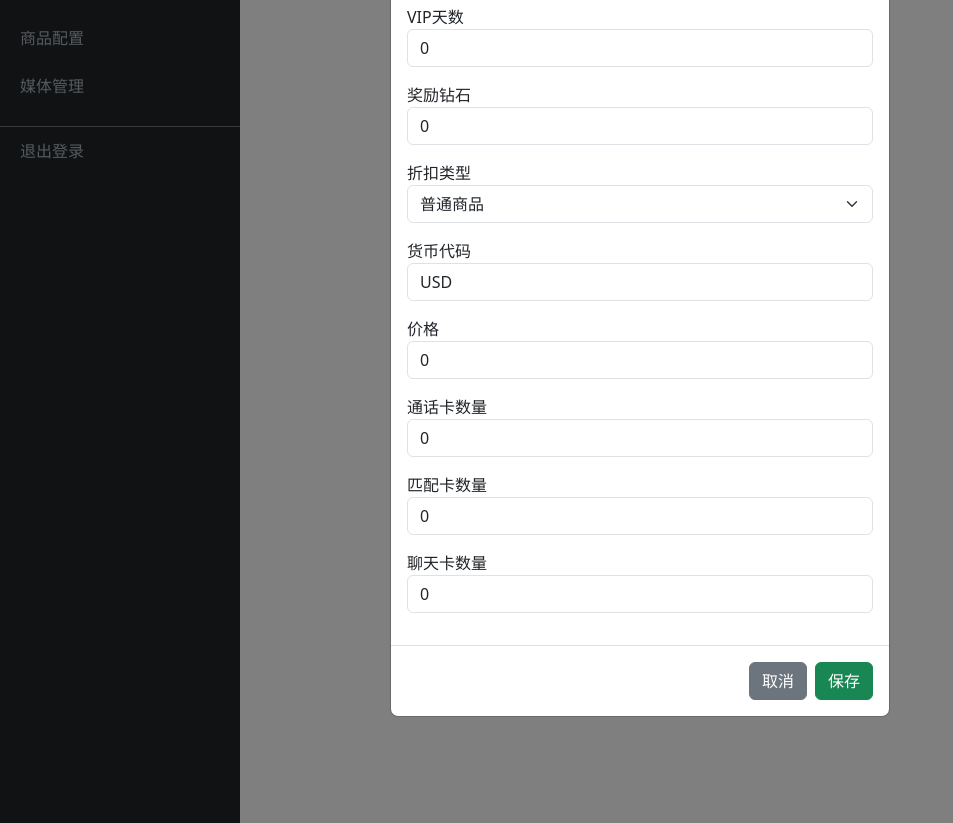
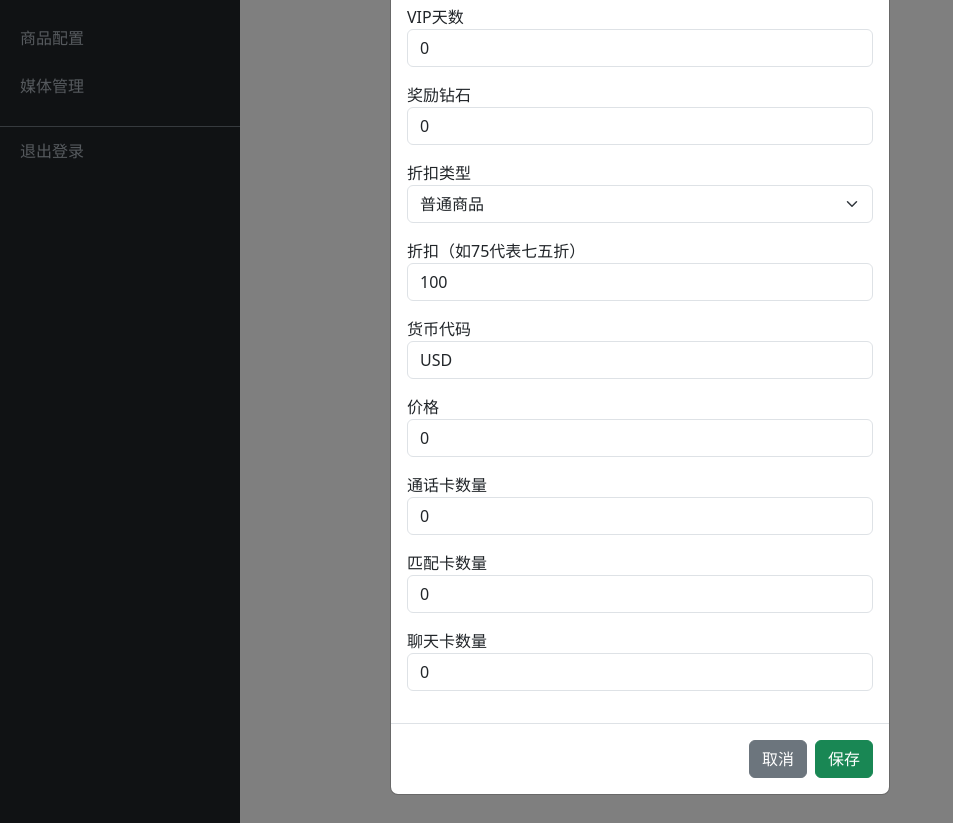
Before and after one commit to kekiki/chatstar_admin, a FastAPI app: template templates/product_list.html in a window 1280 px wide, after a click on "新增商品". Shown: the part 337-1160 px from the top of the page, without its empty margins (0-953 px from the left). Run offline with FastAPI, Linux system fonts and the light colour scheme; the template is opened without the code that fills it, so the values that code supplies are empty; parts of the project's set-up code (start-up, migrations or seed data) failed here and were passed over.

Commit message:
product list

```diff
--- a/models/product.py
+++ b/models/product.py
@@ -16,6 +16,7 @@ class Product(Base):
     vip_days = Column(Integer, default=0)
     reward_diamonds = Column(Integer, default=0)
     discount_type = Column(Integer, default=0) # 0:普通商品，1:首充折扣
+    discount = Column(Integer, default=100) # 折扣, 如75代表七五折
     currency_code = Column(String, default="USD")
     currency_price = Column(Double, default=0)
     call_card_num = Column(Integer, default=0)
--- a/templates/product_list.html
+++ b/templates/product_list.html
@@ -50,6 +50,7 @@
                     <th>VIP天数</th>
                     <th>奖励钻石</th>
                     <th>折扣类型</th>
+                    <th>折扣</th>
                     <th>货币</th>
                     <th>价格</th>
                     <th>通话卡</th>
@@ -83,6 +84,7 @@
                         <span class="badge bg-secondary">未知</span>
                         {% endif %}
                     </td>
+                    <td class="small-cell">{{ item.discount or 100 }}</td>
                     <td class="small-cell">{{ item.currency_code or '-' }}</td>
                     <td class="small-cell">{{ item.currency_price or 0 }}</td>
                     <td class="small-cell">{{ item.call_card_num or 0 }}</td>
@@ -97,6 +99,7 @@
                                 data-vip-days="{{ item.vip_days or 0 }}"
                                 data-reward-diamonds="{{ item.reward_diamonds or 0 }}"
                                 data-discount-type="{{ item.discount_type or 0 }}"
+                                data-discount="{{ item.discount or 100 }}"
                                 data-currency-code="{{ item.currency_code or 'USD' }}"
                                 data-currency-price="{{ item.currency_price or 0 }}"
                                 data-call-card-num="{{ item.call_card_num or 0 }}"
@@ -167,6 +170,10 @@
                             <option value="0">普通商品</option>
                             <option value="1">首充折扣</option>
                         </select>
+                    </div>
+                    <div class="mb-3">
+                        <label>折扣（如75代表七五折）</label>
+                        <input type="number" name="discount" id="addDiscount" class="form-control" value="100">
                     </div>
                     <div class="mb-3">
                         <label>货币代码</label>
@@ -242,6 +249,10 @@
                         </select>
                     </div>
                     <div class="mb-3">
+                        <label>折扣（如75代表七五折）</label>
+                        <input type="number" name="discount" id="editDiscount" class="form-control" value="100">
+                    </div>
+                    <div class="mb-3">
                         <label>货币代码</label>
                         <input type="text" name="currency_code" id="editCurrencyCode" class="form-control" value="USD">
                     </div>
@@ -283,6 +294,7 @@ $(".edit-product-btn").click(function(){
     $("#editVipDays").val(btn.attr("data-vip-days"));
     $("#editRewardDiamonds").val(btn.attr("data-reward-diamonds"));
     $("#editDiscountType").val(btn.attr("data-discount-type"));
+    $("#editDiscount").val(btn.attr("data-discount"));
     $("#editCurrencyCode").val(btn.attr("data-currency-code"));
     $("#editCurrencyPrice").val(btn.attr("data-currency-price"));
     $("#editCallCardNum").val(btn.attr("data-call-card-num"));
@@ -301,6 +313,7 @@ $("#submitEditProduct").click(async function(){
     const vip_days = parseInt(form.find("[name=vip_days]").val()) || 0;
     const reward_diamonds = parseInt(form.find("[name=reward_diamonds]").val()) || 0;
     const discount_type = parseInt(form.find("[name=discount_type]").val()) || 0;
+    const discount = parseInt(form.find("[name=discount]").val()) || 100;
     const currency_code = form.find("[name=currency_code]").val();
     const currency_price = parseFloat(form.find("[name=currency_price]").val()) || 0;
     const call_card_num = parseInt(form.find("[name=call_card_num]").val()) || 0;
@@ -320,7 +333,7 @@ $("#submitEditProduct").click(async function(){
         const res = await fetch("/admin/api/update_product", {
             method: "PUT",
             headers: {"Content-Type": "application/json"},
-            body: JSON.stringify({id, package_name, sku, diamonds, vip_days, reward_diamonds, discount_type, currency_code, currency_price, call_card_num, match_card_num, chat_card_num})
+            body: JSON.stringify({id, package_name, sku, diamonds, vip_days, reward_diamonds, discount_type, discount, currency_code, currency_price, call_card_num, match_card_num, chat_card_num})
         });
         const data = await res.json();
         if (res.ok && data.code === 200) {
@@ -344,6 +357,7 @@ $("#submitAddProduct").click(async function(){
     const vip_days = parseInt(form.find("[name=vip_days]").val()) || 0;
     const reward_diamonds = parseInt(form.find("[name=reward_diamonds]").val()) || 0;
     const discount_type = parseInt(form.find("[name=discount_type]").val()) || 0;
+    const discount = parseInt(form.find("[name=discount]").val()) || 100;
     const currency_code = form.find("[name=currency_code]").val();
     const currency_price = parseFloat(form.find("[name=currency_price]").val()) || 0;
     const call_card_num = parseInt(form.find("[name=call_card_num]").val()) || 0;
@@ -363,7 +377,7 @@ $("#submitAddProduct").click(async function(){
         const res = await fetch("/admin/api/add_product", {
             method: "POST",
             headers: {"Content-Type": "application/json"},
-            body: JSON.stringify({package_name, sku, diamonds, vip_days, reward_diamonds, discount_type, currency_code, currency_price, call_card_num, match_card_num, chat_card_num})
+            body: JSON.stringify({package_name, sku, diamonds, vip_days, reward_diamonds, discount_type, discount, currency_code, currency_price, call_card_num, match_card_num, chat_card_num})
         });
         const data = await res.json();
         if (res.ok && data.code === 200) {
```
Also changed, not shown: routers/product.py (+7 -0 lines).
